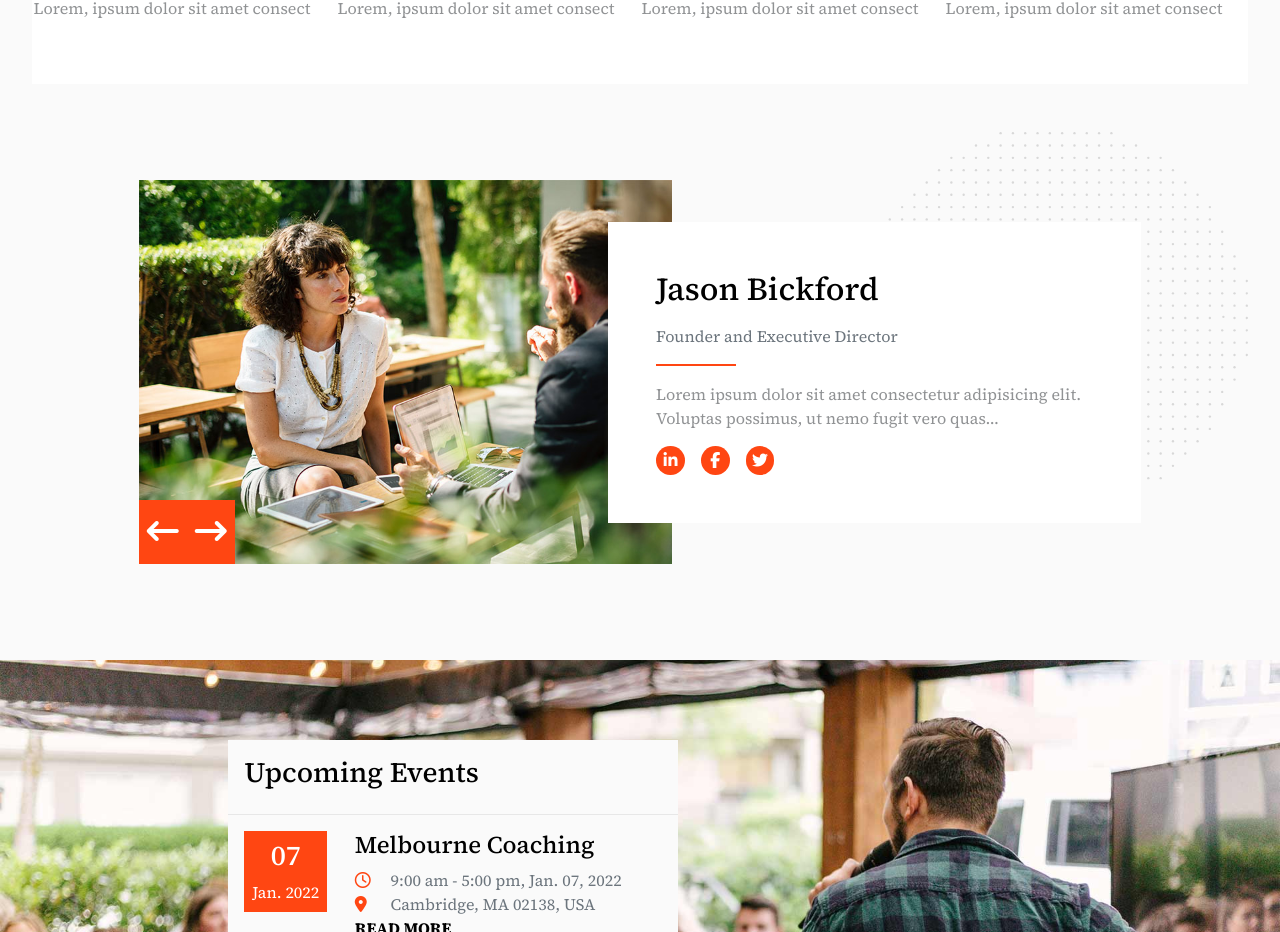
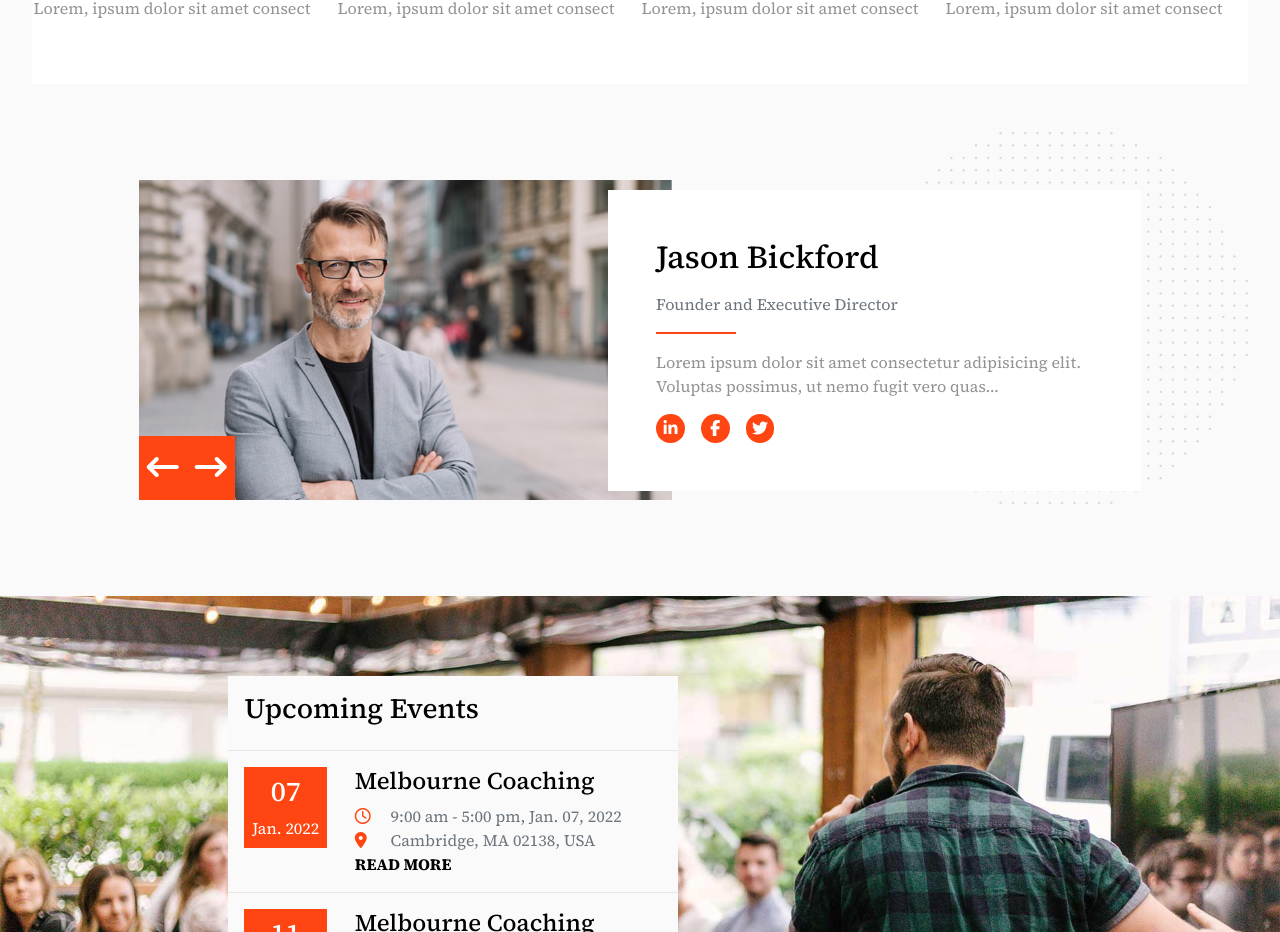
Before and after one commit to Mikee282828/proj-html-vuejs, a Vue app: page / in a window 1280 px wide. Shown: the part 1200-2132 px from the top of the page. Built offline with nearby package versions, Linux system fonts and the light colour scheme.

Commit message:
Founder - slide carousel

```diff
--- a/src/components/mainComponents/Founder.vue
+++ b/src/components/mainComponents/Founder.vue
@@ -1,4 +1,5 @@
 <script>
+
 export default {
     name: "Founder",
     props: {
@@ -8,6 +9,7 @@ export default {
         return {
             timer: null,
             active: 0,
+            direction:"left",
         }
     },
     methods: {
@@ -19,6 +21,7 @@ export default {
             }
         },
         nextImg() {
+            this.direction="left";
             clearInterval(this.timer);
             if (this.active == 2) {
                 this.active = 0;
@@ -28,6 +31,7 @@ export default {
             this.timer = setInterval(this.nextImg, 5000);
         },
         prevImg() {
+            this.direction="right";
             clearInterval(this.timer);
             if (this.active == 0) {
                 this.active = 2;
@@ -36,13 +40,6 @@ export default {
             }
             this.timer = setInterval(this.prevImg, 5000);
         },
-        activeImg(index) {
-            if (index == this.active) {
-                return true;
-            } else {
-                return false;
-            }
-        }
     },
     mounted() {
         this.timer = setInterval(() => {
@@ -61,10 +58,12 @@ export default {
                 <!-- CAROUSEL -->
                 <div class="col-5 my_cardLx position-relative">
 
-                    <div class="my_carousel w-100 h-100" v-for="element, index in foundersImg"
-                        v-show="activeImg(index)">
-                        <img :src="getSvg(element, false)" class="w-100">
+                    <div class="my_carousel position-absolute w-100" v-for="element, index in foundersImg">
+                        <Transition :name="direction" mode="in-out">
+                            <img :src="getSvg(element, false)" class="w-100" v-show="index === active">
+                        </Transition>
                     </div>
+
                     <div class="my_buttons">
                         <div @click="prevImg()" class="d-inline">
                             <i class="fa-solid fa-arrow-left-long"></i>
@@ -149,6 +148,9 @@ p {
 
 .my_cardLx {
     margin-right: -2rem;
+    overflow: hidden;
+    height: 25vw;
+
 }
 
 .my_cardRx {
@@ -175,7 +177,7 @@ p {
     right: 0;
     width: 30%;
     max-width: 30rem;
-    z-index: -1;
+    z-index: -2;
     margin-right: 2rem;
 }
 
@@ -195,11 +197,67 @@ p {
 }
 
 .my_carousel {
-    position: relative;
     z-index: -1;
+    height: fit-content;
 }
 
 .my_buttons div {
     cursor: pointer;
 }
+
+.left-enter-active {
+    animation: slide-left-in 0.5s ease-in;
+}
+
+.left-leave-active {
+    animation: slide-left-out 0.5s ease-in;
+}
+
+@keyframes slide-left-in {
+    from {
+        transform: translateX(100%);
+    }
+
+    to {
+        transform: translateX(0);
+    }
+}
+
+@keyframes slide-left-out {
+    from {
+        transform: translateX(0%);
+    }
+
+    to {
+        transform: translateX(-100%);
+    }
+}
+
+.right-enter-active {
+    animation: slide-right-in 0.5s ease-in;
+}
+
+.right-leave-active {
+    animation: slide-right-out 0.5s ease-in;
+}
+
+@keyframes slide-right-in {
+    from {
+        transform: translateX(-100%);
+    }
+
+    to {
+        transform: translateX(0);
+    }
+}
+
+@keyframes slide-right-out {
+    from {
+        transform: translateX(0%);
+    }
+
+    to {
+        transform: translateX(100%);
+    }
+}
 </style>
```
